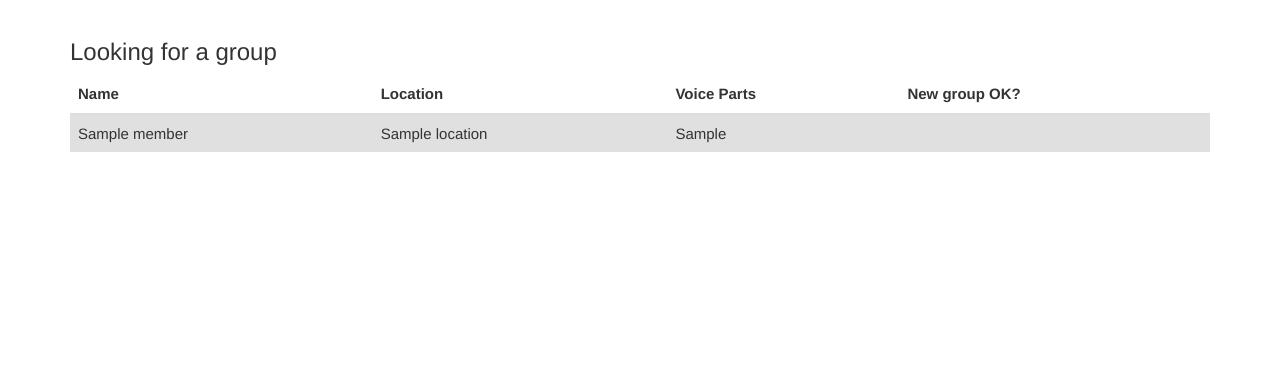
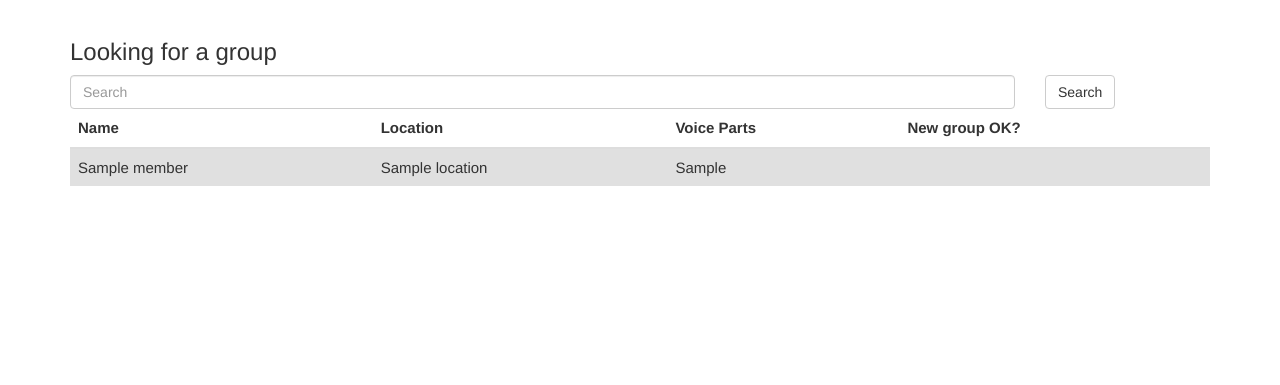
Before and after one commit to OpenAca/AcaLFG, a Django app: template board/templates/member_list.html in a window 1280 px wide. Shown: the part 51-436 px from the top of the page. Run offline with Django 3.2, Linux system fonts and the light colour scheme; the template is opened without the code that fills it: most values are stand-ins (such as "Sample title", 1, 10 or a date in 2020); some libraries are stand-ins or nearby versions.

Commit message:
add search form

```diff
--- a/board/models.py
+++ b/board/models.py
@@ -19,7 +19,7 @@ class UserLFG(models.Model):
     posted_datetime = models.DateTimeField(auto_now_add=True)
     new_group_ok = models.BooleanField(
         default=False,
-        help_text='Would you be ok with helping to start a new group?')
+        verbose_name='I\'d be interested in helping to start a new group!')
     voice_parts = models.ManyToManyField(
         VoicePart, blank=True, null=True, verbose_name='Voice part(s)',
         help_text='Select any and all that apply!')
--- a/board/templates/member_list.html
+++ b/board/templates/member_list.html
@@ -6,8 +6,18 @@
 
 {% block content %}
   <h3>Looking for a group</h3>
+  <form method="get" class="form search-form">
+    <div class="row">
+      <div class="col-md-10">
+        <input type="text" class="form-control" name="s" value="{{ request.GET.s }}" placeholder="Search" />
+      </div>
+      <div class="col-md-2">
+        <input type="submit" class="btn btn-default" value="Search"></input>
+      </div>
+    </div>
+  </form>
   {% if members|length_is:"0" %}
-    <h4>Nobody's looking...yet!</h4>
+    <h4>No results found.</h4>
   {% else %}
     <table id="members-table" class="table table-hover table-striped">
       <thead><tr>
```
Also changed, not shown: board/templates/audition_list.html (+11 -1 lines).
